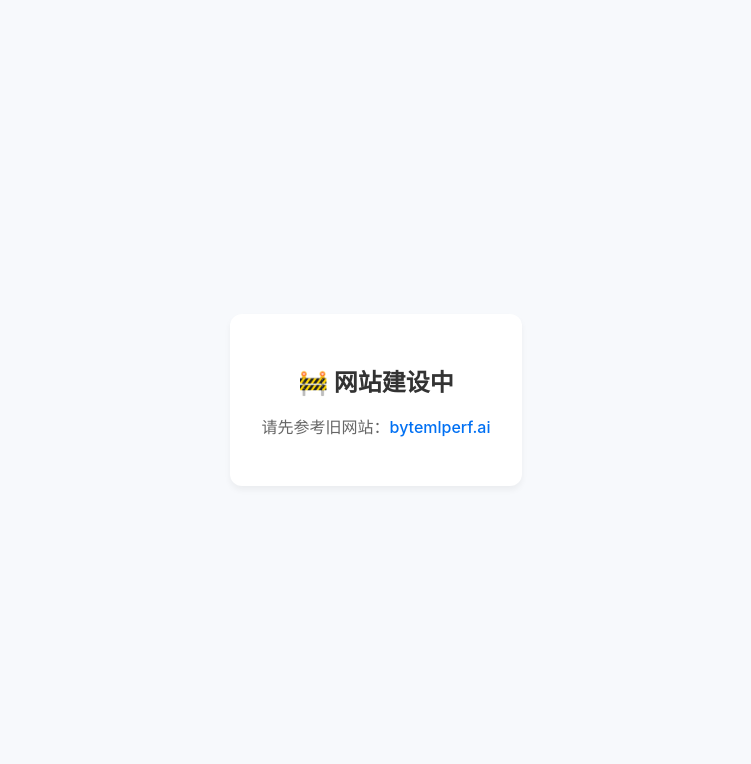
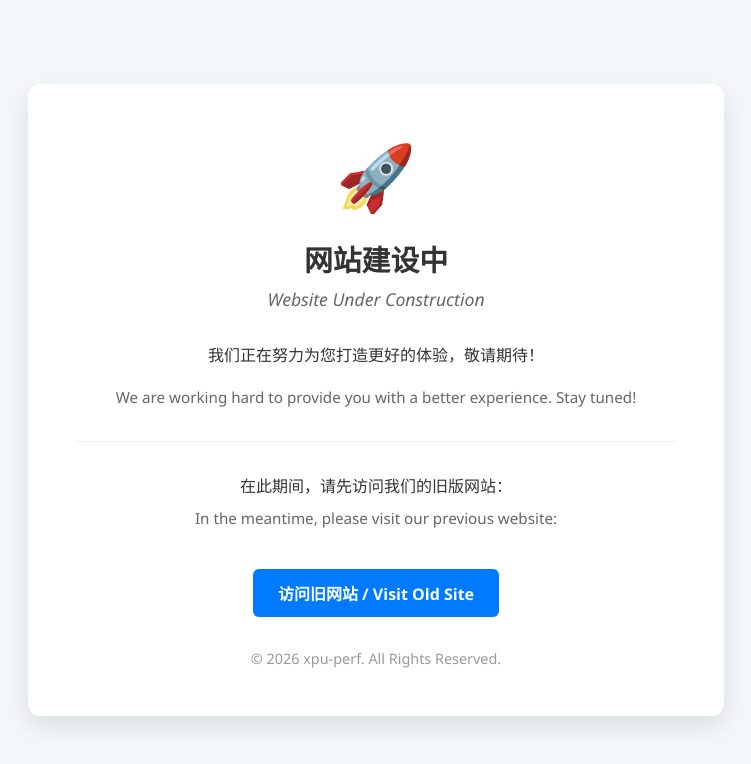
Before and after one commit to suisiyuan/xpu-perf-pages, a plain HTML site: page index.html in a window 1280 px wide. Shown: the whole page, without its empty margins (264-1015 px from the left). Drawn offline with Linux system fonts and the light colour scheme.

Commit message:
porvider eng html.

```diff
--- a/index.html
+++ b/index.html
@@ -3,47 +3,101 @@
 <head>
     <meta charset="UTF-8">
     <meta name="viewport" content="width=device-width, initial-scale=1.0">
-    <title>网站建设中</title>
+    <title>网站建设中 | Under Construction</title>
     <style>
+        :root {
+            --primary-color: #007bff;
+            --text-color: #333;
+            --bg-color: #f4f7f9;
+        }
+
         body {
-            font-family: -apple-system, BlinkMacSystemFont, "Segoe UI", Roboto, "Helvetica Neue", Arial, sans-serif;
+            font-family: 'Segoe UI', Tahoma, Geneva, Verdana, sans-serif;
+            background-color: var(--bg-color);
+            color: var(--text-color);
+            margin: 0;
             display: flex;
             justify-content: center;
             align-items: center;
             height: 100vh;
-            margin: 0;
-            background-color: #f7f9fc;
-            color: #333;
+            text-align: center;
         }
+
         .container {
-            text-align: center;
-            padding: 2rem;
             background: white;
+            padding: 3rem;
             border-radius: 12px;
-            box-shadow: 0 4px 6px rgba(0, 0, 0, 0.05);
+            box-shadow: 0 10px 25px rgba(0,0,0,0.1);
+            max-width: 600px;
+            width: 90%;
         }
-        h1 {
-            font-size: 1.5rem;
+
+        .icon {
+            font-size: 4rem;
             margin-bottom: 1rem;
         }
+
+        h1 {
+            margin-bottom: 0.5rem;
+            font-size: 1.8rem;
+        }
+
+        .english-text {
+            color: #666;
+            font-style: italic;
+            margin-bottom: 2rem;
+            font-size: 1.1rem;
+        }
+
         p {
-            font-size: 1rem;
-            color: #666;
+            line-height: 1.6;
         }
-        a {
-            color: #0070f3;
+
+        .btn {
+            display: inline-block;
+            margin-top: 1.5rem;
+            padding: 12px 25px;
+            background-color: var(--primary-color);
+            color: white;
             text-decoration: none;
-            font-weight: 500;
+            border-radius: 6px;
+            transition: background 0.3s ease;
+            font-weight: bold;
         }
-        a:hover {
-            text-decoration: underline;
+
+        .btn:hover {
+            background-color: #0056b3;
+        }
+
+        .footer {
+            margin-top: 2rem;
+            font-size: 0.9rem;
+            color: #999;
         }
     </style>
 </head>
 <body>
+
     <div class="container">
-        <h1>🚧 网站建设中</h1>
-        <p>请先参考旧网站：<a href="https://bytemlperf.ai/">bytemlperf.ai</a></p>
+        <div class="icon">🚀</div>
+
+        <h1>网站建设中</h1>
+        <div class="english-text">Website Under Construction</div>
+
+        <p>我们正在努力为您打造更好的体验，敬请期待！</p>
+        <p style="color: #666; font-size: 0.95rem;">We are working hard to provide you with a better experience. Stay tuned!</p>
+
+        <hr style="border: 0; border-top: 1px solid #eee; margin: 2rem 0;">
+
+        <p>在此期间，请先访问我们的旧版网站：</p>
+        <p style="color: #666; font-size: 0.95rem; margin-top: -10px;">In the meantime, please visit our previous website:</p>
+
+        <a href="https://bytemlperf.ai/" class="btn">访问旧网站 / Visit Old Site</a>
+
+        <div class="footer">
+            &copy; 2026 xpu-perf. All Rights Reserved.
+        </div>
     </div>
+
 </body>
 </html>
```
